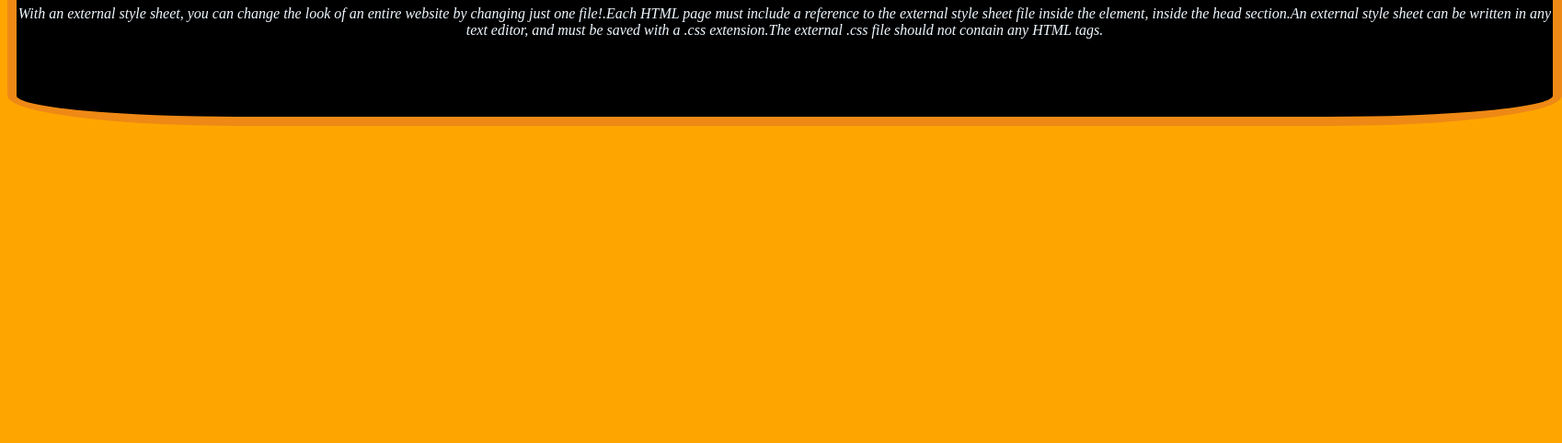
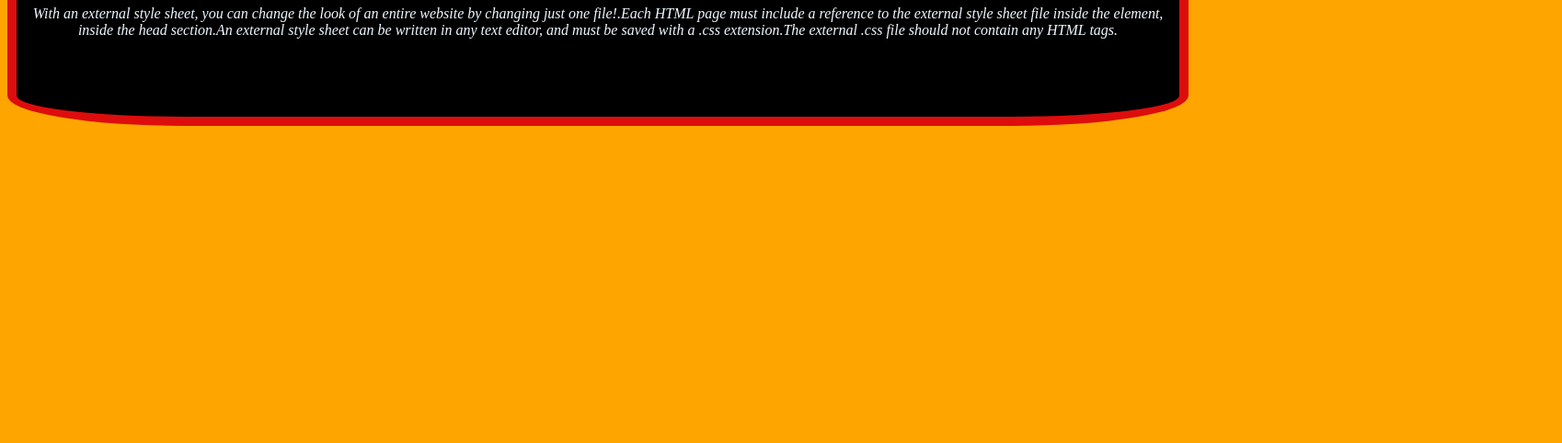
Before and after one commit to Shriramprasath/stylesheets, a plain HTML site: page index.html in a window 1280 px wide. Shown: the part 318-800 px from the top of the page at 92% size, 1698 px wide, since content can reach past the window. Drawn offline with Linux system fonts and the light colour scheme.

Commit message:
Update sample.css

```diff
--- a/sample.css
+++ b/sample.css
@@ -1,7 +1,7 @@
 #content{
-    border :10px solid rgb(238, 137, 21);
+    border :10px solid rgb(221, 13, 13);
     height: 200px;
-    width: 1670px;
+    width: 100%;
     border-radius: 15%;
     color: aliceblue;
     background-color: black;
```
